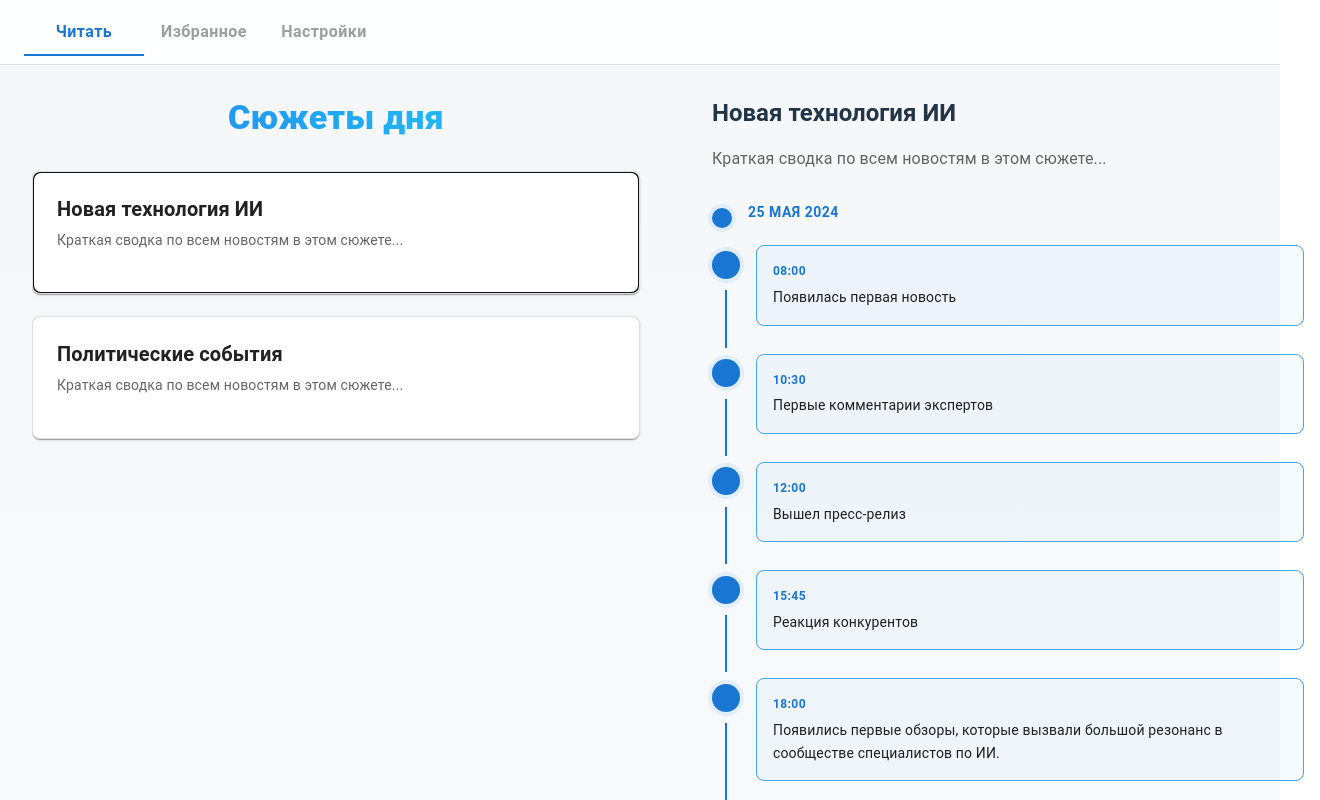
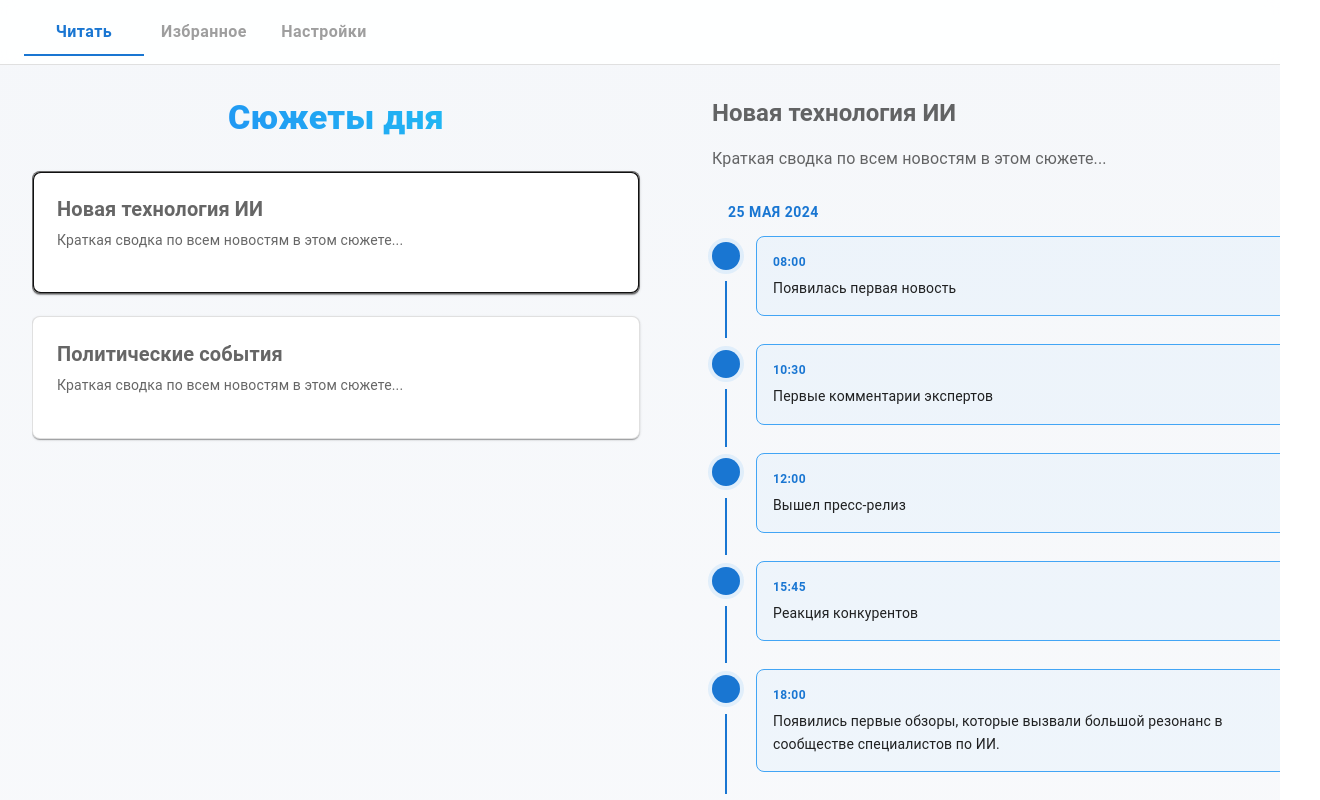
Before and after one commit to nrydanov/inbrief, a React (Vite) app in the folder clusterer/frontend/: page / in a window 1280 px wide. Both pictures are taken after a click on the button 336 px from the left and 232 px from the top of the page. Shown: the top 800 px of the page, 1320 px wide, since content can reach past the window. Built offline with nearby package versions, Linux system fonts and the light colour scheme.

Commit message:
feat(frontend): Excellent vibes

```diff
--- a/clusterer/frontend/src/App.css
+++ b/clusterer/frontend/src/App.css
@@ -1,7 +1,11 @@
 #root {
   margin: 0 auto;
-  padding: 2rem;
+  padding: 0;
   text-align: center;
+  width: 100%;
+  max-width: 100%;
+  box-sizing: border-box;
+  overflow-x: hidden;
 }
 
 .logo {
@@ -9,6 +13,8 @@
   padding: 1.5em;
   will-change: filter;
   transition: filter 300ms;
+  display: block;
+  margin: 0 auto;
 }
 .logo:hover {
   filter: drop-shadow(0 0 2em #646cffaa);
@@ -34,8 +40,26 @@
 
 .card {
   padding: 2em;
+  width: 100%;
+  max-width: 500px;
+  margin: 0 auto;
+  box-sizing: border-box;
+  overflow-wrap: break-word;
+  word-break: break-word;
 }
 
 .read-the-docs {
   color: #888;
 }
+
+/* Адаптивность для мобильных устройств */
+@media (max-width: 600px) {
+  #root {
+    padding: 0;
+    max-width: 100%;
+  }
+  .card {
+    padding: 1em;
+    max-width: 100%;
+  }
+}
--- a/clusterer/frontend/src/App.tsx
+++ b/clusterer/frontend/src/App.tsx
@@ -1,11 +1,9 @@
-import React, { useState } from 'react';
+import { useState } from 'react';
 import {
-  Typography, Box, AppBar, Toolbar, Tab, Tabs, IconButton, useTheme, useMediaQuery,
-  Container, Fade, Grow
+  Typography, Box, AppBar, Toolbar, Tab, Tabs, useTheme, useMediaQuery, Fade, Grow
 } from '@mui/material';
 import StoryCard from './components/StoryCard';
 import Timeline from './components/Timeline';
-import type { Story } from './components/StoryCard';
 import { STORIES } from './Data'; // Предполагается, что STORIES содержит поле 'id'
 
 function App() {
@@ -20,6 +18,8 @@ function App() {
     <Box sx={{
       minHeight: '100vh',
       width: '100%',
+      maxWidth: '100vw',
+      overflowX: 'hidden',
       bgcolor: 'background.default',
       background: 'linear-gradient(180deg, #f5f7fa 0%, #ffffff 100%)',
       display: 'flex',
@@ -67,7 +67,9 @@ function App() {
         flexDirection: isMobile ? 'column' : 'row',
         gap: 3,
         width: '100%',
+        maxWidth: '100%',
         boxSizing: 'border-box',
+        overflowX: 'hidden'
       }}>
         {/* Левая часть: Список сюжетов */}
         <Box sx={{
@@ -107,6 +109,7 @@ function App() {
                     story={story}
                     // При клике просто устанавливаем выбранный ID сюжета
                     onOpen={() => setSelectedStoryId(story.id)}
+                    isSelected={story.id === selectedStoryId}
                   />
                 </Box>
               </Grow>
@@ -125,7 +128,7 @@ function App() {
             {selectedStory ? (
               <Fade in timeout={500}>
                 <Box>
-                  <Typography variant="h5" sx={{ fontWeight: 600, mb: 2 }}>
+                  <Typography variant="h5" sx={{ fontWeight: 600, mb: 2, color: 'text.secondary' }}>
                     {selectedStory.title}
                   </Typography>
                   <Typography variant="body1" color="text.secondary" sx={{ mb: 3, lineHeight: 1.7 }}>
--- a/clusterer/frontend/src/components/StoryCard.tsx
+++ b/clusterer/frontend/src/components/StoryCard.tsx
@@ -16,23 +16,30 @@ export interface Story {
   tags?: string[];
 }
 
-const StoryCard = ({ story, onOpen }: { story: Story; onOpen: (story: Story) => void }) => (
+interface StoryCardProps {
+  story: Story;
+  onOpen: (story: Story) => void;
+  isSelected: boolean;
+}
+
+const StoryCard = ({ story, onOpen, isSelected }: StoryCardProps) => (
   <Card
     sx={{
       height: '100%',
       transition: 'all 0.3s ease',
       '&:hover': {
-        transform: 'translateY(-4px)',
-        boxShadow: '0 12px 24px rgba(0,0,0,0.1)',
+        transform: 'translateY(-2px)',
+        boxShadow: '0 4px 8px rgba(0,0,0,0.1)',
       },
       borderRadius: 2,
       overflow: 'hidden',
       border: '1px solid',
-      borderColor: 'divider',
+      borderColor: isSelected ? 'text.secondary' : 'divider',
     }}
   >
     <CardActionArea
       onClick={() => onOpen(story)}
+      disableRipple
       sx={{
         height: '100%',
         display: 'flex',
@@ -49,7 +56,7 @@ const StoryCard = ({ story, onOpen }: { story: Story; onOpen: (story: Story) =>
                 fontWeight: 600,
                 mb: 1,
                 lineHeight: 1.3,
-                color: 'text.primary'
+                color: 'text.secondary'
               }}
             >
               {story.title}
--- a/clusterer/frontend/src/components/Timeline.tsx
+++ b/clusterer/frontend/src/components/Timeline.tsx
@@ -20,17 +20,7 @@ interface TimelineProps {
 
 const DateLabel: React.FC<{ date: string }> = ({ date }) => (
   <TimelineItem>
-    <TimelineSeparator>
-      <TimelineDot
-        sx={{
-          width: 8,
-          height: 8,
-          bgcolor: 'primary.main',
-          boxShadow: '0 0 0 4px rgba(33, 150, 243, 0.1)'
-        }}
-      />
-      <TimelineConnector sx={{ bgcolor: 'primary.main', width: 2 }} />
-    </TimelineSeparator>
+    <TimelineSeparator sx={{ alignItems: 'center', justifyContent: 'center' }} />
     <TimelineContent>
       <Typography
         variant="subtitle2"
@@ -49,7 +39,7 @@ const DateLabel: React.FC<{ date: string }> = ({ date }) => (
 
 const EventItem: React.FC<{ time: string; text: string; isLast: boolean }> = ({ time, text, isLast }) => (
   <TimelineItem>
-    <TimelineSeparator>
+    <TimelineSeparator sx={{ alignItems: 'center', justifyContent: 'center' }}>
       <TimelineDot
         color="primary"
         sx={{
@@ -92,7 +82,8 @@ const EventItem: React.FC<{ time: string; text: string; isLast: boolean }> = ({
           variant="body2"
           sx={{
             color: 'text.primary',
-            lineHeight: 1.6
+            lineHeight: 1.6,
+            wordBreak: 'break-word'
           }}
         >
           {text}
@@ -110,6 +101,7 @@ const Timeline: React.FC<TimelineProps> = ({ events }) => {
         py: 0,
         '& .MuiTimelineItem-root': {
           minHeight: 0,
+          maxWidth: 600,
           '&:before': {
             display: 'none'
           }
```
